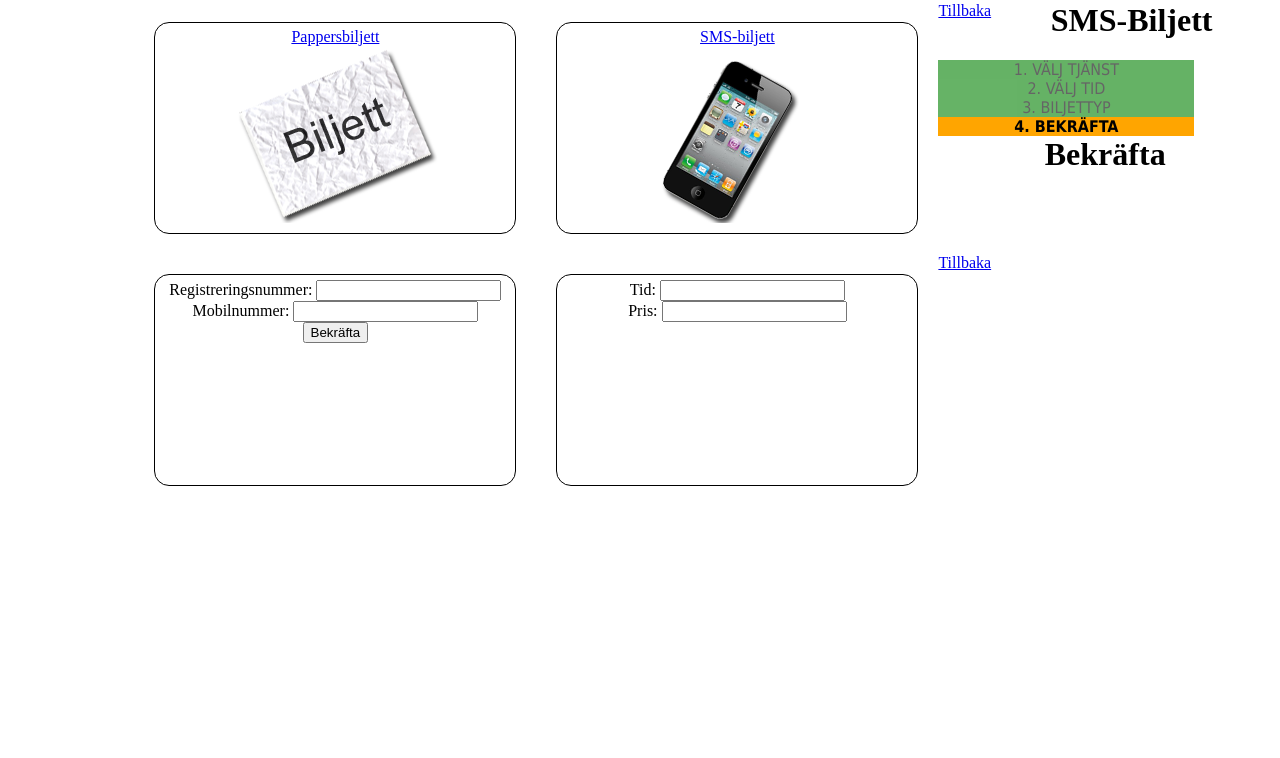
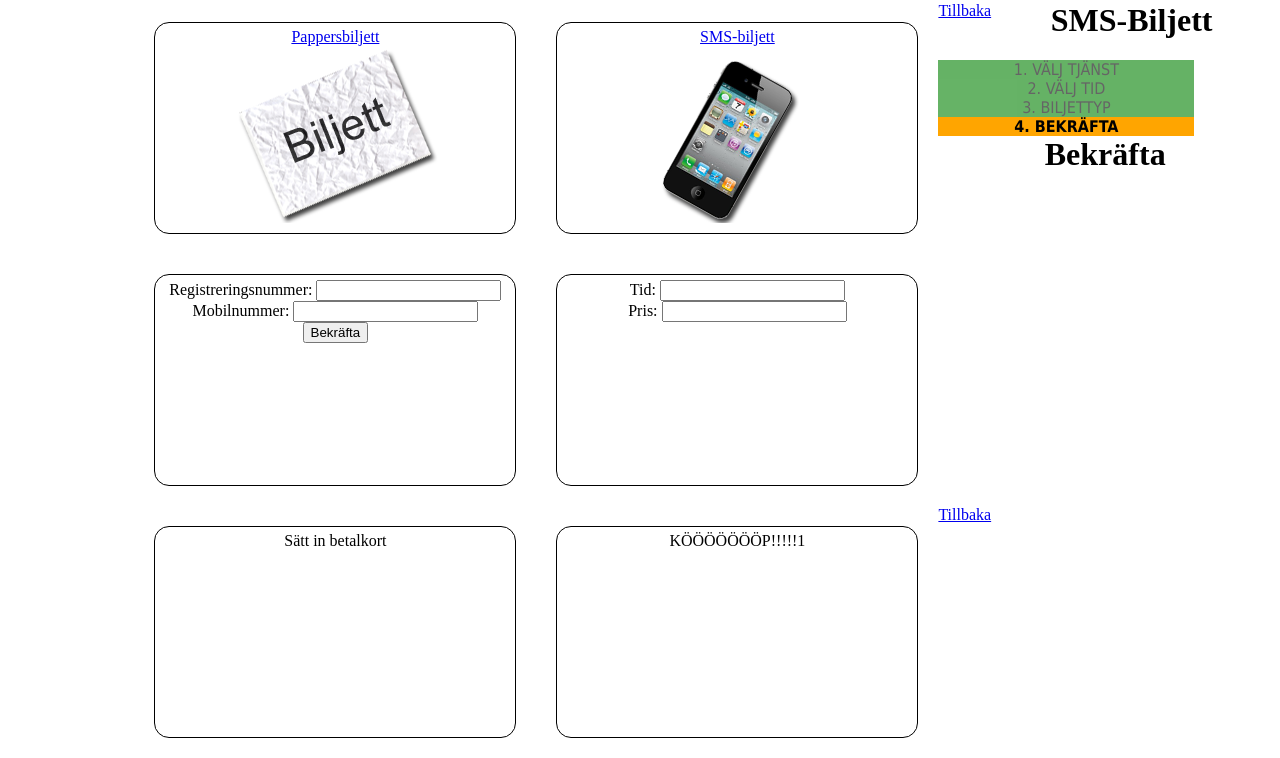
Before and after one commit to ivarsson/Parkera, a PHP site: page / in a window 1280 px wide. Shown: the part 1414-2172 px from the top of the page. Before the commit the page ends 1900 px from the top, so only its background shows below. Run offline with PHP 8.4, Linux system fonts and the light colour scheme; some libraries are stand-ins or nearby versions.

Commit message:
confirm page mobile

```diff
--- a/confirmMobile.php
+++ b/confirmMobile.php
@@ -29,12 +29,20 @@
 		<input type="text" name="price" id="price" />
 	</div>
 
+	<div class="button" data-role="button">
+		Sätt in betalkort
+	</div>
+
+	<div class="button" data-role="button">
+		KÖÖÖÖÖÖÖP!!!!!1
+	</div>
+
 
 
 </div>
 
 <div data-role="footer" data-theme="a">
 	<p>
-		<a class="back" onClick="window.location.reload()" href="#ticket" data-role="button" data-inline="true" data-icon="back">Tillbaka</a>
+		<a class="back" href="#ticket" data-role="button" data-inline="true" data-icon="back">Tillbaka</a>
 	</p>
 </div>
--- a/ticket.php
+++ b/ticket.php
@@ -13,7 +13,7 @@
 		<h1>Tryck på det biljettalternativ du önskar</h1>
 
 	<a href="#confirmPaper" class="button" style="background-image:url('images/paperTicket.png'); repeat:none;" onClick="window.location.reload()" data-role="button">Pappersbiljett</a>
-		<a href="#confirmMobile" class="button" style="background-image:url('images/smsTicket.png'); repeat:none;" onClick="window.location.reload()" data-role="button">SMS-biljett</a>
+		<a href="#confirmMobile" class="button" style="background-image:url('images/smsTicket.png'); repeat:none;" data-role="button">SMS-biljett</a>
 
 </div>
 
```
